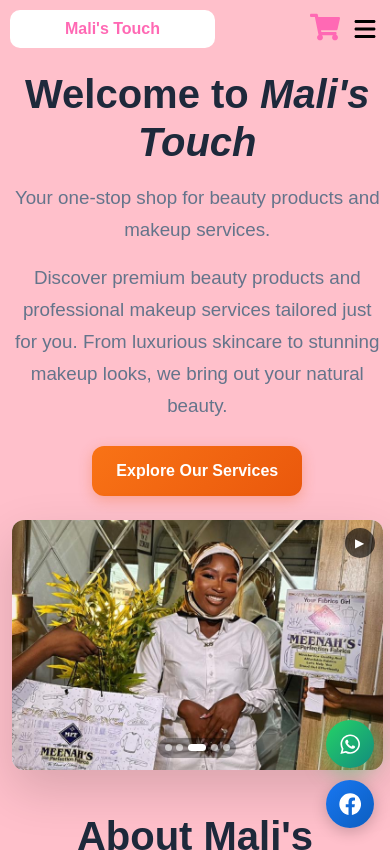
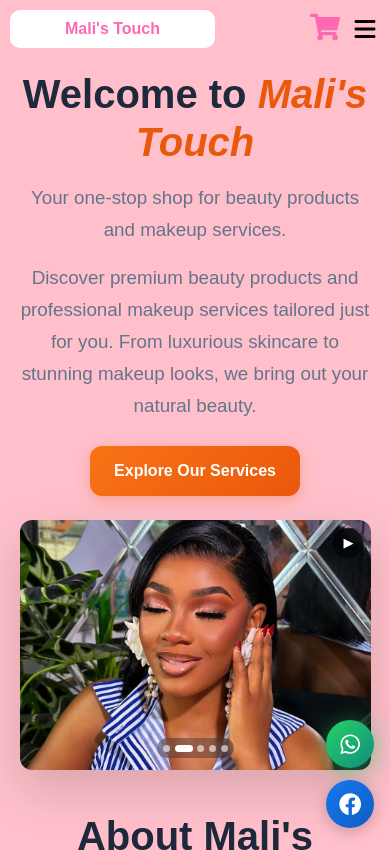
Before and after one commit to developer866/MakeUpStore, a React (Vite) app: page / in a window 390 px wide. Shown: the top 852 px of the page. Built offline with nearby package versions, Linux system fonts and the light colour scheme.

Commit message:
layout fixing

```diff
--- a/src/pages/About.css
+++ b/src/pages/About.css
@@ -1,6 +1,7 @@
 /* About Container */
 .about-container {
   width: 100%;
+  /* border: 1px solid; */
 }
 
 /* About Hero */
@@ -27,7 +28,7 @@
 /* About Content */
 .about-content {
   width: 90%;
-  max-width: 1200px;
+  /* max-width: 1200px; */
   margin: 0 auto;
   padding: 3rem 2rem;
 }
@@ -252,6 +253,7 @@
   .intro-section {
     gap: 2rem;
     margin-bottom: 3rem;
+    text-align: center;
   }
 
   .intro-image {
--- a/src/pages/Home.jsx
+++ b/src/pages/Home.jsx
@@ -7,6 +7,7 @@ import { useNavigate, useLocation } from 'react-router-dom';
 function Home() {
   const navigate = useNavigate();
   const { hash } = useLocation();
+
   useEffect(() => {
     if (hash) {
       const element = document.querySelector(hash);
@@ -15,16 +16,18 @@ function Home() {
       }
     }
   }, [hash]);
+
   return (
-    <main >
+    <main>
       <div className='home-container'>
-
         <div className='home-content'>
           <section className='hero-section'>
-            <h1>Welcome to <i> Mali's Touch</i> </h1>
+            <h1>Welcome to <i>Mali's Touch</i></h1>
             <p>Your one-stop shop for beauty products and makeup services.</p>
             <p>Discover premium beauty products and professional makeup services tailored just for you. From luxurious skincare to stunning makeup looks, we bring out your natural beauty.</p>
-            <button className='cta-button' onClick={() => navigate('/services')}>Explore Our Services</button>
+            <button className='cta-button' onClick={() => navigate('/services')}>
+              Explore Our Services
+            </button>
           </section>
           <section className='slideshow-section'>
             <InfiniteSlideshow />
@@ -34,30 +37,31 @@ function Home() {
       <section id='About-section'>
         <About />
       </section>
-
       <section>
         <Testimonials />
       </section>
     </main>
-  )
+  );
 }
 
-export default Home
-
+export default Home;
 
 function InfiniteSlideshow() {
   const [currentIndex, setCurrentIndex] = useState(0);
   const [isInView, setIsInView] = useState(false);
+  const [isTransitioning, setIsTransitioning] = useState(false);
   const sliderRef = useRef(null);
+  const intervalRef = useRef(null);
 
   const images = [
-    "Images/client/Client1.jpg",
-    "Images/client/Client2.jpg",
-    "Images/client/Client3.jpg",
-    "Images/client/Client4.jpg",
-    "Images/client/Client5.jpg"
+    "/Images/client/Client1.jpg", // Added leading slash for production
+    "/Images/client/Client2.jpg",
+    "/Images/client/Client3.jpg",
+    "/Images/client/Client4.jpg",
+    "/Images/client/Client5.jpg"
   ];
 
+  // Intersection Observer for play/pause when in view
   useEffect(() => {
     const observer = new IntersectionObserver(
       ([entry]) => {
@@ -66,36 +70,79 @@ function InfiniteSlideshow() {
       { threshold: 0.1 }
     );
 
-    if (sliderRef.current) {
-      observer.observe(sliderRef.current);
+    const currentSlider = sliderRef.current;
+    if (currentSlider) {
+      observer.observe(currentSlider);
     }
 
     return () => {
-      if (sliderRef.current) {
-        observer.unobserve(sliderRef.current);
+      if (currentSlider) {
+        observer.unobserve(currentSlider);
       }
     };
   }, []);
 
+  // Auto-slide functionality
   useEffect(() => {
-    if (!isInView) return;
+    if (!isInView) {
+      // Clear interval when not in view
+      if (intervalRef.current) {
+        clearInterval(intervalRef.current);
+        intervalRef.current = null;
+      }
+      return;
+    }
 
-    const interval = setInterval(() => {
-      setCurrentIndex((prevIndex) => (prevIndex + 1) % images.length);
+    // Start auto-slide when in view
+    intervalRef.current = setInterval(() => {
+      if (!isTransitioning) {
+        setIsTransitioning(true);
+        setCurrentIndex((prevIndex) => (prevIndex + 1) % images.length);
+        // Reset transition flag after animation completes
+        setTimeout(() => setIsTransitioning(false), 700);
+      }
     }, 3000);
 
-    return () => clearInterval(interval);
-  }, [isInView, images.length]);
+    return () => {
+      if (intervalRef.current) {
+        clearInterval(intervalRef.current);
+        intervalRef.current = null;
+      }
+    };
+  }, [isInView, images.length, isTransitioning]);
 
   const goToSlide = (index) => {
+    if (isTransitioning || index === currentIndex) return;
+
+    setIsTransitioning(true);
     setCurrentIndex(index);
+
+    // Reset transition flag
+    setTimeout(() => setIsTransitioning(false), 700);
+
+    // Restart auto-slide interval
+    if (intervalRef.current) {
+      clearInterval(intervalRef.current);
+    }
+    if (isInView) {
+      intervalRef.current = setInterval(() => {
+        if (!isTransitioning) {
+          setIsTransitioning(true);
+          setCurrentIndex((prevIndex) => (prevIndex + 1) % images.length);
+          setTimeout(() => setIsTransitioning(false), 700);
+        }
+      }, 3000);
+    }
   };
 
   return (
     <div className="slideshow-wrapper" ref={sliderRef}>
       <div
         className="slides-container"
-        style={{ transform: `translateX(-${currentIndex * 100}%)` }}
+        style={{
+          transform: `translateX(-${currentIndex * 100}%)`,
+          transition: 'transform 0.7s cubic-bezier(0.45, 0, 0.55, 1)'
+        }}
       >
         {images.map((img, index) => (
           <div key={index} className="slide">
@@ -103,6 +150,11 @@ function InfiniteSlideshow() {
               src={img}
               alt={`Slide ${index + 1}`}
               className="slide-image"
+              loading={index === 0 ? "eager" : "lazy"}
+              onError={(e) => {
+                console.error(`Failed to load image: ${img}`);
+                e.target.src = '/Images/placeholder.jpg'; // Fallback image
+              }}
             />
           </div>
         ))}
@@ -115,6 +167,7 @@ function InfiniteSlideshow() {
             onClick={() => goToSlide(index)}
             className={`dot ${currentIndex === index ? 'active' : ''}`}
             aria-label={`Go to slide ${index + 1}`}
+            disabled={isTransitioning}
           />
         ))}
       </div>
--- a/src/pages/home.css
+++ b/src/pages/home.css
@@ -12,7 +12,6 @@
 /* Home Content - Two Column Layout for Desktop */
 .home-content {
   width: 100%;
-  /* max-width: 1200px; */
   display: flex;
   gap: 3rem;
   align-items: center;
@@ -23,7 +22,6 @@
   flex: 1;
   display: flex;
   flex-direction: column;
-  /* justify-content: center; */
   gap: 1.5rem;
 }
 
@@ -33,6 +31,10 @@
   font-weight: bold;
   line-height: 1.2;
   margin: 0;
+}
+
+.hero-section h1 i {
+  color: #ea580c;
 }
 
 .hero-section p {
@@ -61,12 +63,16 @@
   box-shadow: 0 10px 20px rgba(0, 0, 0, 0.15);
 }
 
+.cta-button:active {
+  transform: translateY(0);
+}
+
 /* Slideshow Section - Right Column on Desktop */
 .slideshow-section {
   flex: 1;
 }
 
-/* Slideshow Wrapper */
+/* Slideshow Wrapper - CRITICAL FOR PRODUCTION */
 .slideshow-wrapper {
   position: relative;
   width: 100%;
@@ -75,29 +81,47 @@
   border-radius: 1rem;
   box-shadow: 0 20px 50px rgba(0, 0, 0, 0.15);
   background: #f1f5f9;
+  /* Hardware acceleration for smooth animations */
+  will-change: transform;
+  transform: translateZ(0);
+  -webkit-backface-visibility: hidden;
+  backface-visibility: hidden;
 }
 
-/* Slides Container */
+/* Slides Container - CRITICAL FOR INFINITE SCROLL */
 .slides-container {
   display: flex;
   height: 100%;
-  transition: transform 0.7s ease-in-out;
+  width: 100%;
+  position: relative;
+  /* Inline styles handle transition for better control */
+  will-change: transform;
+  transform: translateZ(0);
 }
 
+/* Individual Slide */
 .slide {
   min-width: 100%;
+  max-width: 100%;
   height: 100%;
   flex-shrink: 0;
   display: flex;
   align-items: center;
   justify-content: center;
+  position: relative;
 }
 
+/* Slide Image - CRITICAL FOR PRODUCTION */
 .slide-image {
   width: 100%;
   height: 100%;
   object-fit: cover;
   display: block;
+  user-select: none;
+  -webkit-user-drag: none;
+  pointer-events: none;
+  image-rendering: -webkit-optimize-contrast;
+  image-rendering: crisp-edges;
 }
 
 /* Navigation Dots */
@@ -112,6 +136,8 @@
   padding: 0.5rem;
   background: rgba(0, 0, 0, 0.3);
   border-radius: 2rem;
+  backdrop-filter: blur(5px);
+  -webkit-backdrop-filter: blur(5px);
 }
 
 .dot {
@@ -123,11 +149,22 @@
   cursor: pointer;
   transition: all 0.3s ease;
   padding: 0;
+  outline: none;
 }
 
-.dot:hover {
+.dot:disabled {
+  cursor: not-allowed;
+  opacity: 0.7;
+}
+
+.dot:hover:not(:disabled) {
   background: rgba(255, 255, 255, 0.9);
   transform: scale(1.2);
+}
+
+.dot:focus {
+  outline: 2px solid rgba(255, 255, 255, 0.8);
+  outline-offset: 2px;
 }
 
 .dot.active {
@@ -151,6 +188,9 @@
   border-radius: 50%;
   font-size: 1rem;
   z-index: 10;
+  font-weight: 600;
+  backdrop-filter: blur(5px);
+  -webkit-backdrop-filter: blur(5px);
 }
 
 /* Tablet Styles */
@@ -171,25 +211,21 @@
 /* Mobile Styles - Column Layout */
 @media (max-width: 768px) {
   .home-container {
-    width: 95%; /* Changed from 50% to 95% */
+    width: 90%;
     margin: 0 auto;
     padding: 1rem;
     min-height: auto;
   }
 
-  /* Switch to Column Layout */
   .home-content {
     flex-direction: column;
     gap: 2rem;
   }
 
-  /* Text comes FIRST on mobile */
   .hero-section {
-    /* text-align: center; */
     padding: 10px;
-    /* gap: 0rem; */
     text-align: center;
-    order: 1; /* Text FIRST on mobile */
+    order: 1;
   }
 
   .hero-section h1 {
@@ -206,23 +242,21 @@
     padding: 0.875rem 1.75rem;
   }
 
-  /* Slider comes SECOND on mobile */
   .slideshow-section {
-    order: 2; /* Slider SECOND on mobile */
+    order: 2;
     width: 100%;
   }
 
   .slideshow-wrapper {
-    height: 300px; /* Increased from 250px */
-    width: 100%; /* Full width of container */
-    margin: 0; /* Remove auto margin */
+    height: 300px;
+    width: 100%;
+    margin: 0;
   }
 
-  /* Image fills container on mobile */
   .slide-image {
     width: 100%;
     height: 100%;
-    object-fit: cover; /* Changed back to cover to fill container */
+    object-fit: cover;
     object-position: center;
   }
 
@@ -253,7 +287,7 @@
 /* Small Mobile Styles */
 @media (max-width: 480px) {
   .home-container {
-    width: 95%;
+    width: 90%;
     padding: 0.75rem;
   }
 
@@ -263,9 +297,9 @@
 
   .hero-section {
     gap: 1rem;
-    width: 100%; /* Changed from 90% to 100% */
+    width: 100%;
     margin: 0;
-    padding: 0; /* Remove extra padding */
+    padding: 0;
   }
 
   .hero-section h1 {
@@ -282,17 +316,16 @@
   }
 
   .slideshow-wrapper {
-    height: 250px; /* Increased from 200px */
-    width: 100%; /* Full width */
-    margin: 0; /* Remove auto margin */
+    height: 250px;
+    width: 100%;
+    margin: 0;
     border-radius: 0.75rem;
   }
 
-  /* Image fills container properly */
   .slide-image {
     width: 100%;
     height: 100%;
-    object-fit: cover; /* Cover to fill the container */
+    object-fit: cover;
     object-position: center;
   }
 
@@ -322,12 +355,12 @@
 /* Extra Small Devices */
 @media (max-width: 360px) {
   .slideshow-wrapper {
-    height: 220px; /* Increased from 180px */
+    height: 220px;
     width: 100%;
   }
 
   .hero-section h1 {
-    font-size: 1.75rem; /* Adjusted from 1.25rem */
+    font-size: 1.75rem;
   }
 
   .hero-section p {
@@ -340,6 +373,30 @@
   }
 
   .slide-image {
-    object-fit: cover; /* Ensure image fills container */
+    object-fit: cover;
   }
 }
+
+/* Production Performance Optimizations */
+@media (prefers-reduced-motion: reduce) {
+  .slides-container,
+  .dot,
+  .cta-button {
+    transition: none !important;
+  }
+}
+
+/* Fix for iOS Safari - CRITICAL */
+@supports (-webkit-touch-callout: none) {
+  .slideshow-wrapper {
+    -webkit-transform: translate3d(0, 0, 0);
+  }
+
+  .slides-container {
+    -webkit-transform: translate3d(0, 0, 0);
+  }
+
+  .slide-image {
+    -webkit-transform: translateZ(0);
+  }
+}
```
